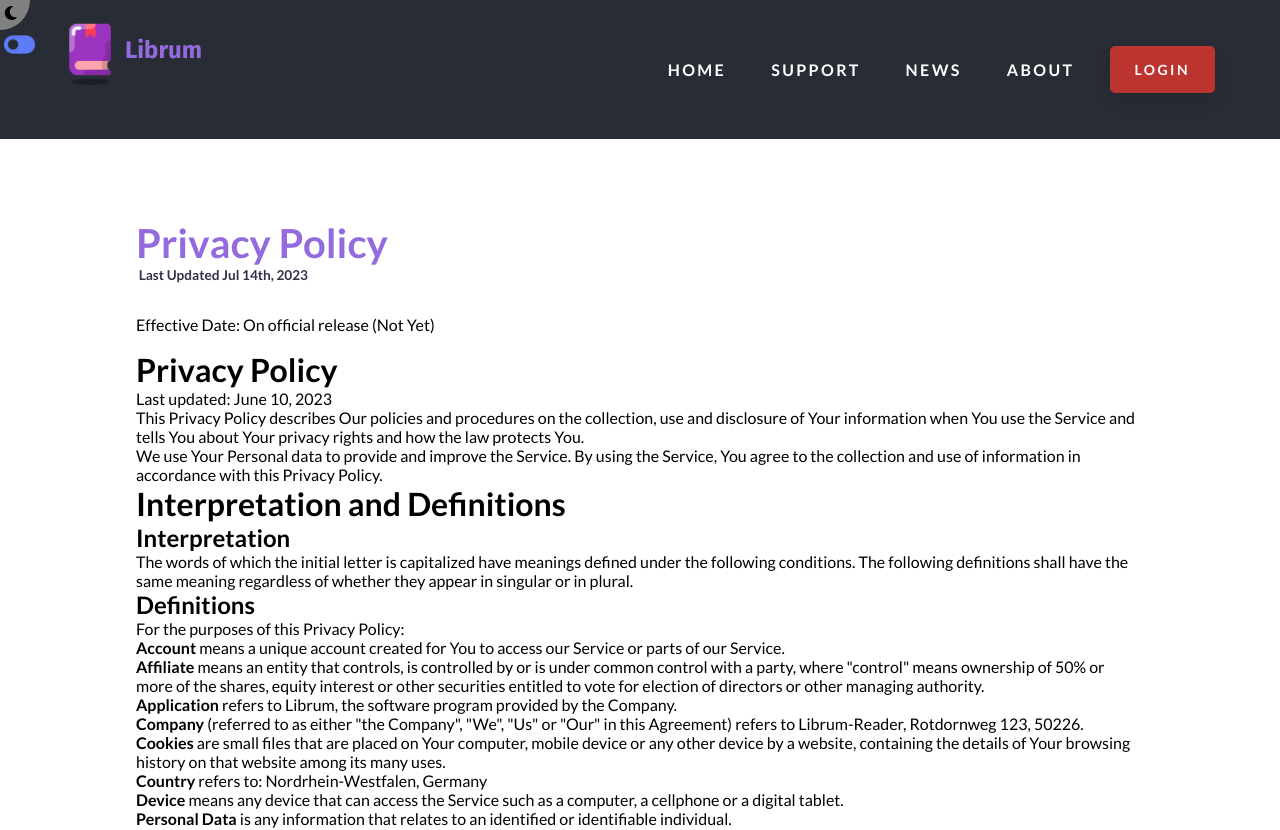
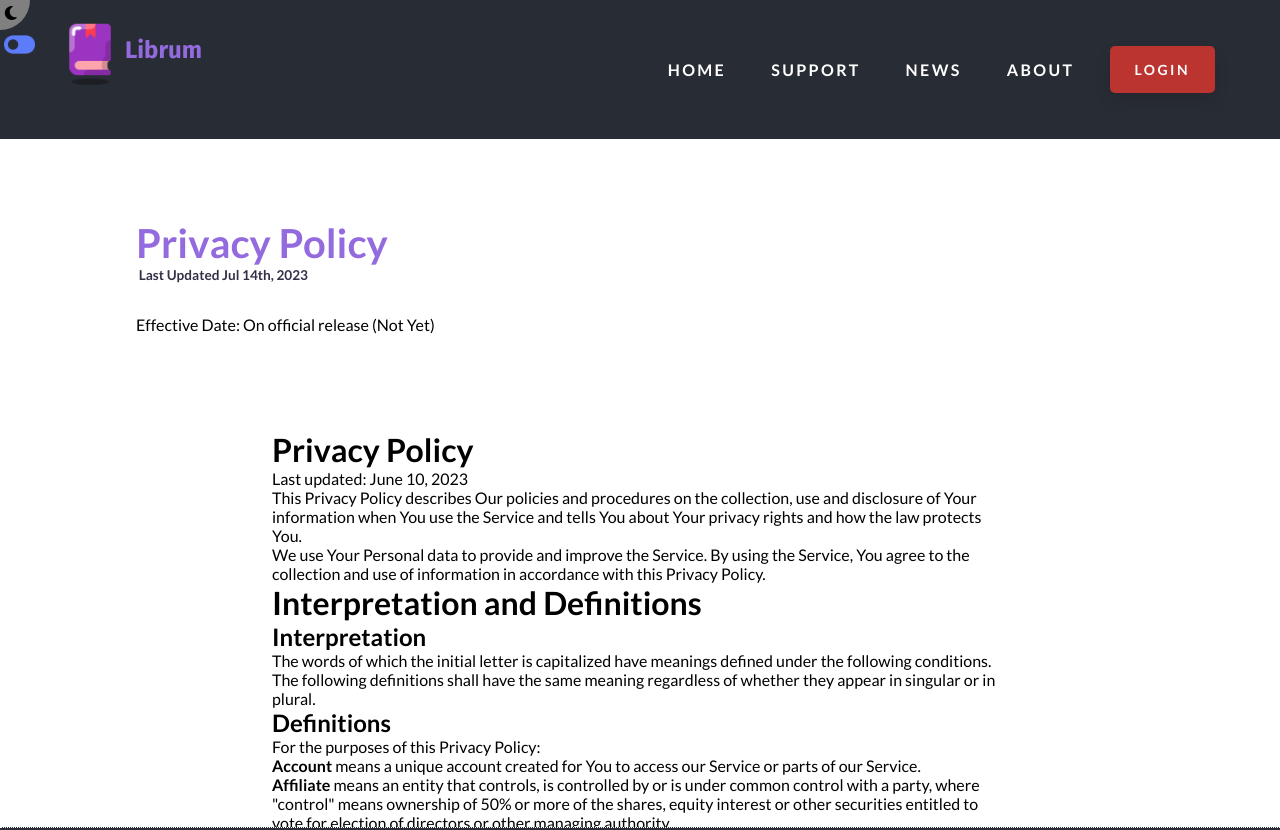
Before and after one commit to Librum-Reader/Librum-Website, a React (Create React App) app: page /privacypolicy in a window 1280 px wide. Shown: the top 830 px of the page. Built offline with nearby package versions, Linux system fonts and the light colour scheme; no server answers; a web font is replaced by a local one; what react-google-recaptcha-v3 would draw is missing.

Commit message:
move padding to child element

```diff
--- a/src/Pages/TermsOfService/TermsOfService.css
+++ b/src/Pages/TermsOfService/TermsOfService.css
@@ -1,6 +1,10 @@
-.main-container {
+/* .main-container {
+
+} */
+
+.main-template {
+  margin: 0px;
   padding: 5em 8.5em 5em 8.5em;
-  min-height: 200vh;
 
 }
 
```
